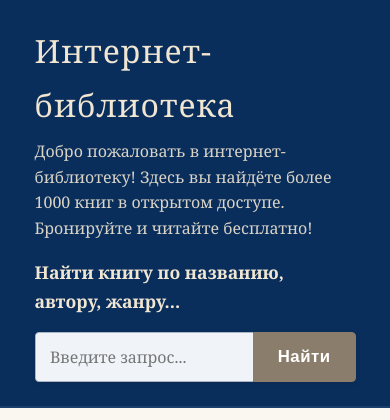
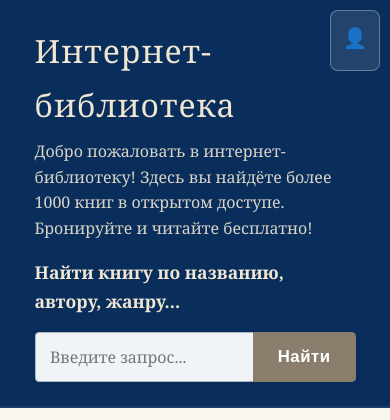
Before and after one commit to vettta06/internet_library, a Django app: page / in a window 390 px wide. Shown: the top 420 px of the page. Run offline with Django 5.2, Linux system fonts and the light colour scheme; data comes from the database, SQL or seed files in the repository.

Commit message:
librarian-button

```diff
--- a/backend/library_app/static/styles/style.css
+++ b/backend/library_app/static/styles/style.css
@@ -23,6 +23,7 @@ header {
   padding: 1.5rem 0;
   color: #f0e6d2;
   border-bottom: 2px solid #1a3f6d;
+  position: relative;
 }
 
 .header-title {
@@ -465,3 +466,77 @@ footer {
     color: #718096;
     font-style: italic;
 }
+
+/* Стили для кнопки кабинета библиотекаря */
+.librarian-access {
+    position: absolute;
+    top: 20px;
+    right: 20px;
+    z-index: 1000;
+}
+
+.librarian-btn {
+    display: flex;
+    flex-direction: column;
+    align-items: center;
+    text-decoration: none;
+    padding: 10px 15px;
+    background-color: rgba(255, 255, 255, 0.1);
+    border: 1px solid rgba(255, 255, 255, 0.3);
+    border-radius: 8px;
+    transition: all 0.3s ease;
+    color: #f0e6d2;
+    min-width: 80px;
+}
+
+.librarian-btn:hover {
+    background-color: rgba(255, 255, 255, 0.2);
+    border-color: rgba(255, 255, 255, 0.5);
+    transform: translateY(-2px);
+    box-shadow: 0 4px 8px rgba(0, 0, 0, 0.2);
+}
+
+.librarian-icon {
+    font-size: 24px;
+    margin-bottom: 5px;
+    opacity: 0.9;
+}
+
+.librarian-text {
+    font-size: 0.8rem;
+    text-align: center;
+    font-weight: bold;
+    line-height: 1.2;
+    opacity: 0.9;
+}
+
+@media (max-width: 768px) {
+    .librarian-access {
+        top: 10px;
+        right: 10px;
+    }
+
+    .librarian-btn {
+        padding: 8px 12px;
+        min-width: 70px;
+    }
+
+    .librarian-text {
+        font-size: 0.7rem;
+    }
+
+    .librarian-icon {
+        font-size: 20px;
+    }
+}
+
+@media (max-width: 480px) {
+    .librarian-text {
+        display: none; /* Скрываем текст на очень маленьких экранах */
+    }
+
+    .librarian-btn {
+        padding: 10px;
+        min-width: 50px;
+    }
+}
--- a/backend/library_app/templates/index.html
+++ b/backend/library_app/templates/index.html
@@ -10,6 +10,12 @@
   <body>
     <header>
       <div class="container">
+        <div class="librarian-access">
+          <a href="/admin/" class="librarian-btn" title="Кабинет библиотекаря">
+            <span class="librarian-icon">👤</span>
+            <span class="librarian-text">Кабинет библиотекаря</span>
+          </a>
+        </div>
         <h1 class="header-title">Интернет-библиотека</h1>
         <p class="header_description">
           Добро пожаловать в интернет-библиотеку! Здесь вы найдёте более 1000
--- a/docker-compose.yml
+++ b/docker-compose.yml
@@ -27,13 +27,14 @@ services:
     command: >
       sh -c "python manage.py migrate --noinput &&
              python manage.py collectstatic --noinput &&
-             gunicorn --bind 0.0.0.0:8001 library_project.wsgi:application"
+             gunicorn --bind 0.0.0.0:8001 --reload library_project.wsgi:application"
     networks:
       - library-network
     ports:
       - "8001:8001"
     volumes:
       - static_volume:/app/staticfiles
+      - ./backend:/app
 
   web2:
     build:
@@ -49,13 +50,14 @@ services:
       - db
     command: >
       sh -c "python manage.py migrate --noinput &&
-             gunicorn --bind 0.0.0.0:8002 library_project.wsgi:application"
+             gunicorn --bind 0.0.0.0:8002 --reload library_project.wsgi:application"
     networks:
       - library-network
     ports:
       - "8002:8002"
     volumes:
       - static_volume:/app/staticfiles
+      - ./backend:/app
 
   nginx:
     image: nginx:alpine
```
